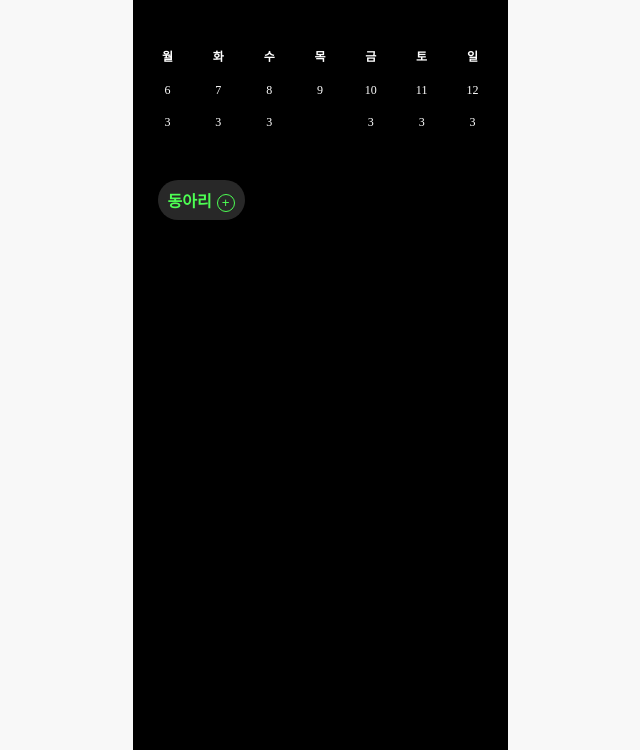
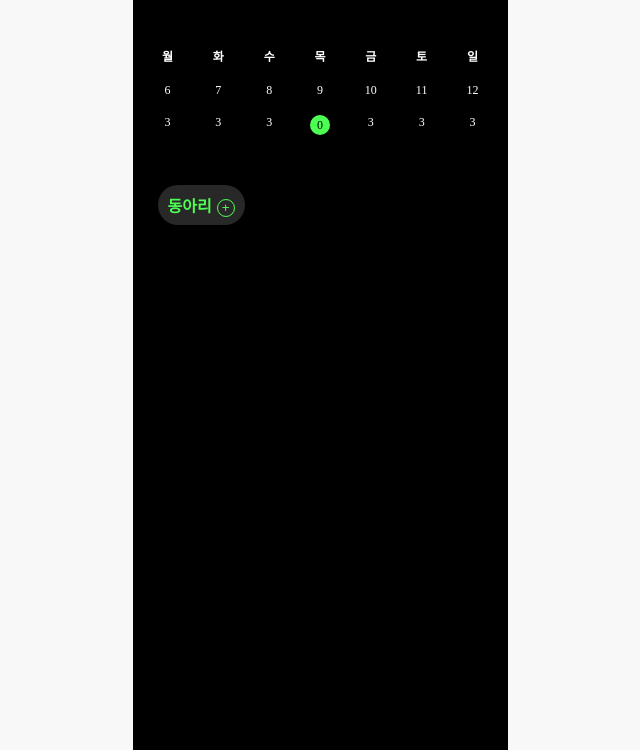
Before and after one commit to simeunseo/Piro19_HTML-CSS-JS-Session, a plain HTML site: page 실습원본/index.html in a window 1280 px wide. Shown: the part 50-800 px from the top of the page, without its empty margins (320-960 px from the left). Drawn offline with Linux system fonts and the light colour scheme; a web font is replaced by a local one.

Commit message:
처음 시작시 todoNum에 0 저장

```diff
--- a/실습원본/index.html
+++ b/실습원본/index.html
@@ -28,7 +28,7 @@
         <li>
           <h2>목</h2>
           <span>9</span>
-          <span id="today">3</span>
+          <span id="today">0</span>
         </li>
         <li>
           <h2>금</h2>
--- a/실습원본/script.js
+++ b/실습원본/script.js
@@ -75,7 +75,7 @@ function saveData() {
 
 function showTask() {
   listContainer.innerHTML = localStorage.getItem("data");
-  todayTodoNum.innerText = localStorage.getItem("todoNum");
+  todayTodoNum.innerText = localStorage.getItem("todoNum") | 0;
 }
 
 showTask();
--- a/실습원본/style.css
+++ b/실습원본/style.css
@@ -86,7 +86,7 @@ h1 {
   align-items: center;
 }
 
-.calendar > li > .today {
+.calendar > li > #today {
   background-color: var(--color-green);
   padding: 5px;
   width: 20px;
```
Also changed, not shown: 1 other file.
